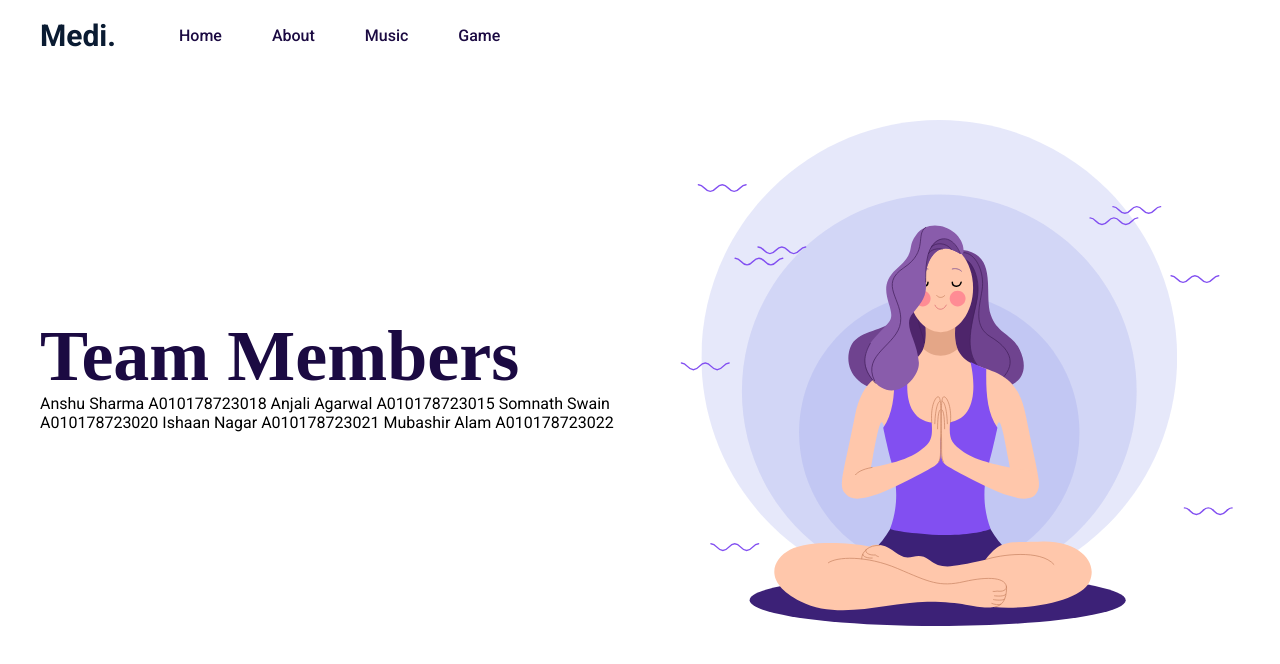
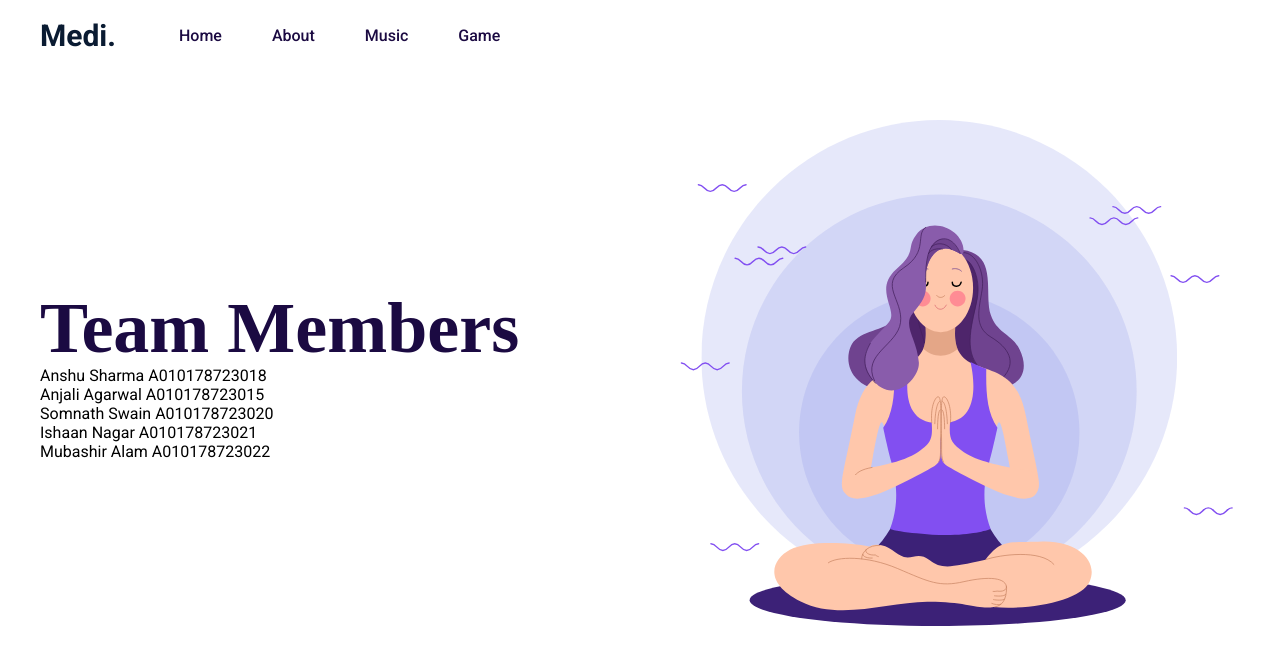
Before and after one commit to anshusharmain/medi-app, a plain HTML site: page about.html in a window 1280 px wide. Drawn offline with Linux system fonts and the light colour scheme; a web font is replaced by a local one.

Commit message:
Update about.html

```diff
--- a/about.html
+++ b/about.html
@@ -45,11 +45,11 @@
           <div class="hero_content">
             <h1 class="section-heading">Team Members</h1>
             <p>
-                Anshu Sharma  A010178723018
-Anjali Agarwal  A010178723015
-Somnath Swain  A010178723020
-Ishaan Nagar  A010178723021
-Mubashir Alam  A010178723022
+                Anshu Sharma  A010178723018 <br>
+Anjali Agarwal  A010178723015 <br>
+Somnath Swain  A010178723020 <br>
+Ishaan Nagar  A010178723021 <br>
+Mubashir Alam  A010178723022 <br>
 
             </p>
           </div>
```
